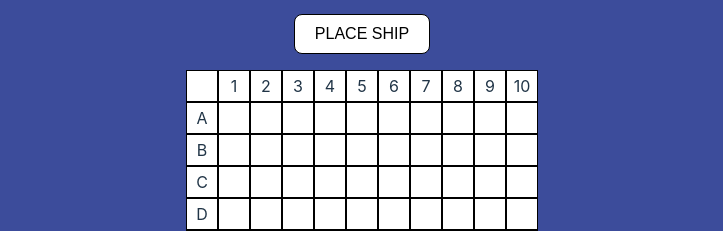
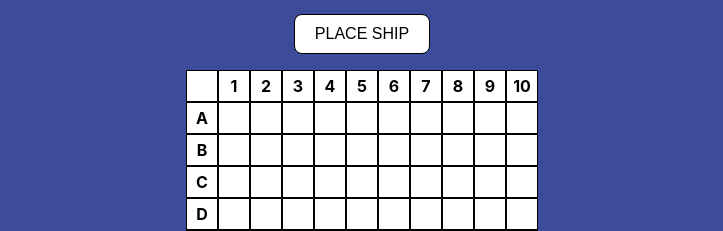
Before and after one commit to Cabezas-Juan-Manuel/-unq-ui-juanManuel-cabezas-trabajo-final, a React (Vite) app: page /gameScreen/1 in a window 1280 px wide. Shown: the part 569-800 px from the top of the page, without its empty margins (278-1001 px from the left). Built offline with nearby package versions, Linux system fonts and the light colour scheme; a web font is replaced by a local one.

Commit message:
se arregla lo del hover en la primer grila

```diff
--- a/src/Components/Styles/playerField.css
+++ b/src/Components/Styles/playerField.css
@@ -23,3 +23,20 @@
 .ship {
   background-color: grey; /* Color de fondo para celdas con barcos */
 }
+
+/* Nueva clase para las letras de las filas y columnas */
+.row-column-label {
+  color: black;
+  font-weight: bold; /* Puedes ajustar el peso de la fuente según tus preferencias */
+}
+
+.cell {
+  /* Anula las reglas de hover específicamente para PlayerField */
+  pointer-events: none;
+}
+
+.row-column-label {
+  color: black;
+  font-weight: bold;
+  pointer-events: none;
+}
--- a/src/Components/playerField.jsx
+++ b/src/Components/playerField.jsx
@@ -7,7 +7,10 @@ function PlayerField({ battleField }) {
       {battleField.map((row, rowIndex) => (
         <div key={rowIndex} className="row">
           {row.map((cell, columnIndex) => (
-            <div key={cell.coordinates} className={`cell ${cell.ship ? 'ship' : ''}`}>
+            <div
+              key={cell.coordinates}
+              className={`cell ${cell.ship ? 'ship' : ''} ${rowIndex > 0 && columnIndex === 0 ? 'row-column-label' : ''} ${rowIndex === 0 && columnIndex > 0 ? 'row-column-label' : ''}`}
+            >
               {rowIndex > 0 && columnIndex === 0 ? String.fromCharCode(64 + rowIndex) : null }
               {rowIndex === 0 && columnIndex > 0 ? columnIndex  : null }
             </div>
```
Lines whose indentation alone changed are shown as unchanged.
